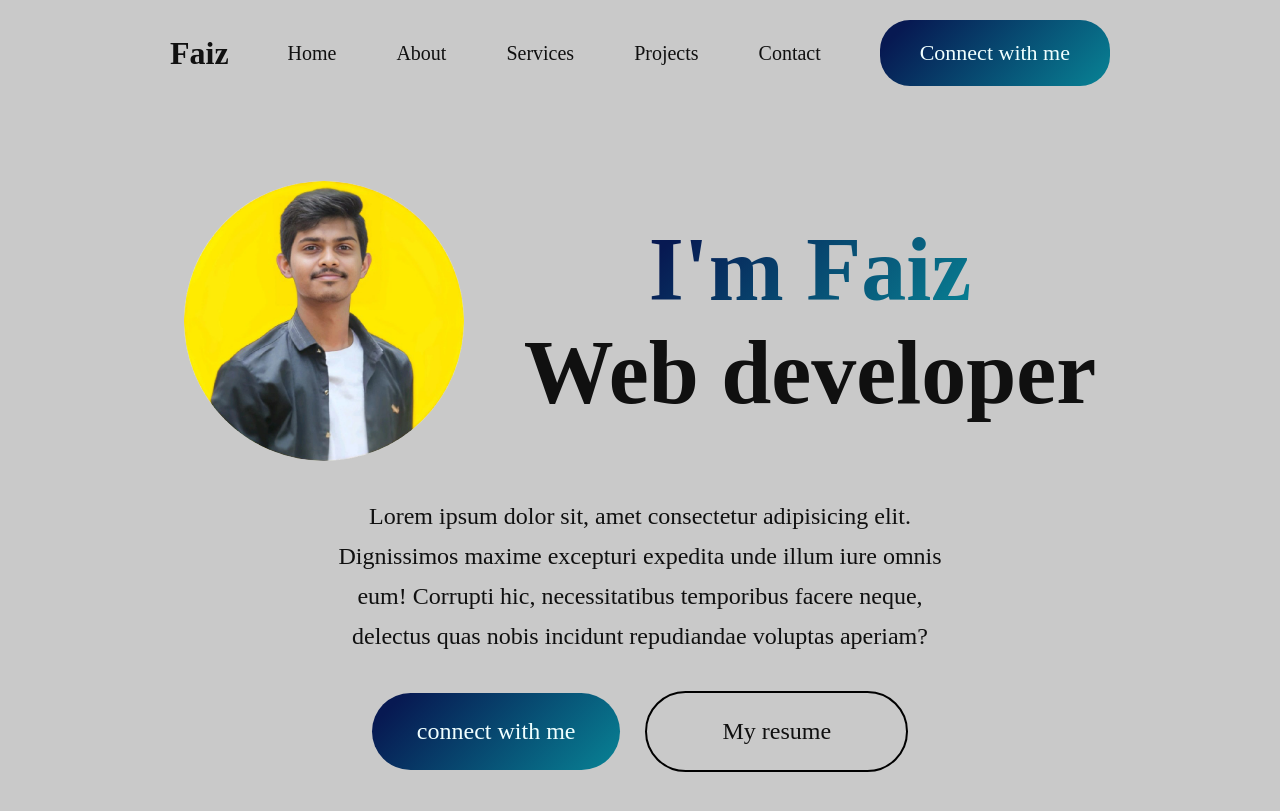
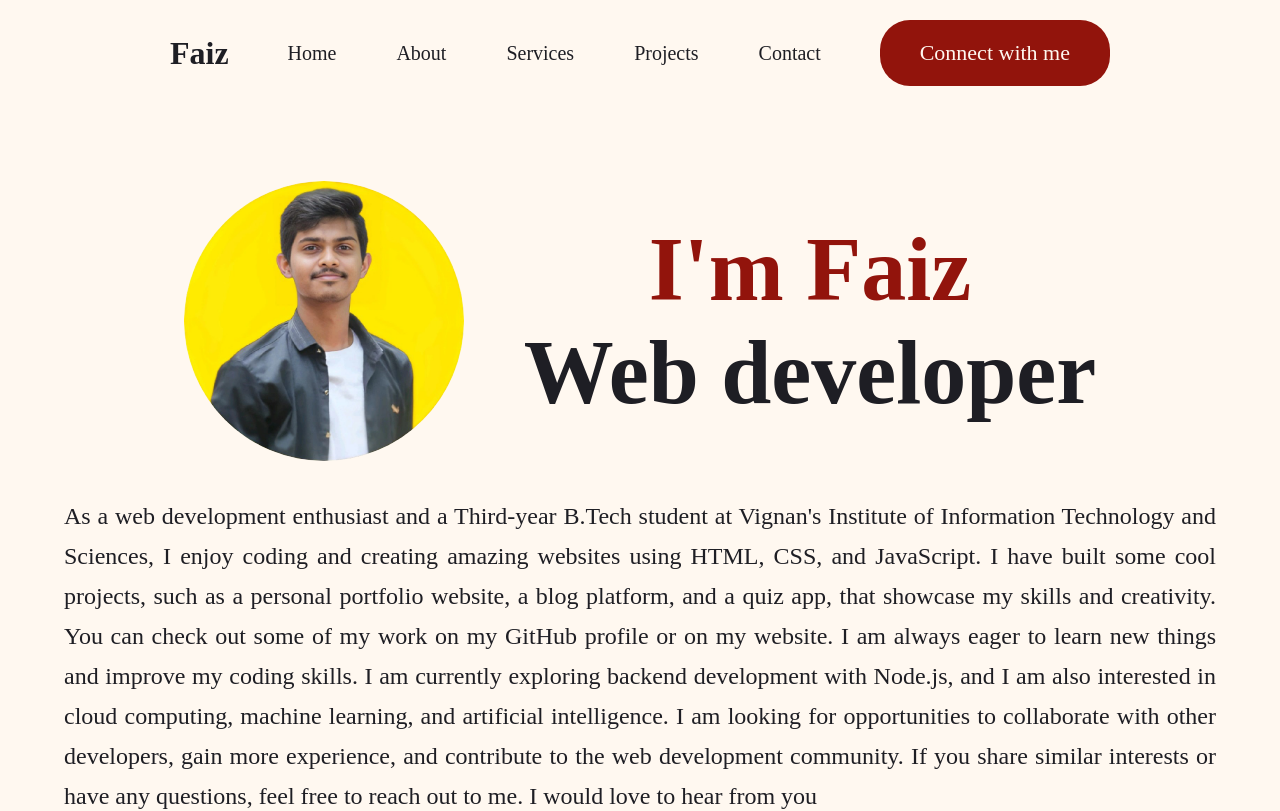
Before and after one commit to FAIZKHANMOHAMMED/About-me, a React (Vite) app: page / in a window 1280 px wide. Shown: the top 811 px of the page. Built offline with nearby package versions, Linux system fonts and the light colour scheme.

Commit message:
changed-colors

```diff
--- a/src/Components/Hero/Hero.css
+++ b/src/Components/Hero/Hero.css
@@ -15,14 +15,14 @@
     font-weight: 600;
 }
 .hero h1 span{
-background:  linear-gradient(135deg, #071952 10%, #088395 100%);
+background-color:  #92140c;
 background-clip: text;
 -webkit-background-clip: text;
 -webkit-text-fill-color: transparent;
 }
 .hero p{
-    width: 50%;
-    text-align: center;
+    width: 90%;
+    text-align: justify;
     font-size: 24px;
     line-height: 40px;
 }
@@ -48,8 +48,8 @@ img{
 .hero-connect{
     padding: 25px 45px;
     border-radius: 50px ;
-    background: linear-gradient(135deg, #071952 10%, #088395 100%);
-    color: azure;
+    background-color:#92140c ;
+    color: #fff8f0;
     cursor: pointer;
 }
 .hero-resume{
@@ -62,5 +62,5 @@ img{
     border: 2px solid white;
 }
 .hero-resume:hover{
-  border-color: #0909dcae;
+  border-color: #d65a20ae;
 }
--- a/src/Components/Hero/Hero.jsx
+++ b/src/Components/Hero/Hero.jsx
@@ -5,7 +5,7 @@ export default function Hero () {
     return(<div className="hero">
        <div className="logo-box"><img src={profile_img} alt="" />
        <h1><span>I'm Faiz</span> <br />Web developer </h1></div>
-       <p>Lorem ipsum dolor sit, amet consectetur adipisicing elit. Dignissimos maxime excepturi expedita unde illum iure omnis eum! Corrupti hic, necessitatibus temporibus facere neque, delectus quas nobis incidunt repudiandae voluptas aperiam?</p>
+       <p>As a web development enthusiast and a Third-year B.Tech student at Vignan's Institute of Information Technology and Sciences, I enjoy coding and creating amazing websites using HTML, CSS, and JavaScript. I have built some cool projects, such as a personal portfolio website, a blog platform, and a quiz app, that showcase my skills and creativity. You can check out some of my work on my GitHub profile or on my website. I am always eager to learn new things and improve my coding skills. I am currently exploring backend development with Node.js, and I am also interested in cloud computing, machine learning, and artificial intelligence. I am looking for opportunities to collaborate with other developers, gain more experience, and contribute to the web development community. If you share similar interests or have any questions, feel free to reach out to me. I would love to hear from you</p>
         <div className="hero-action">
             <div className="hero-connect">connect with me</div>
             <div className="hero-resume">My resume</div>
--- a/src/Components/Navbar/Navbar.css
+++ b/src/Components/Navbar/Navbar.css
@@ -17,11 +17,11 @@
     padding: 20px 40px;
     border-radius: 30px;
     /* background: linear-gradient(267deg, yellow 0.37%, pink 102.06%); */
-    background-image: linear-gradient(135deg, #071952 10%, #088395 100%);
+    background-color: #92140c;
     font-size: 22px;
     cursor: pointer;
     transition: 0.5s ;
-    color: azure;
+    color: #fff8f0;
 }
 .nav-connect:hover{
     transform: scale(1.05)    ;
--- a/src/index.css
+++ b/src/index.css
@@ -4,6 +4,7 @@
 }
 body{
   height : 100vh;
-  background-color: rgb(201, 201, 201);
-  color: rgb(16, 16, 16);
+  background-color: #fff8f0 ;
+  color: #1e1e24;
 }
+/* #1e1e24, #92140c, */
```
